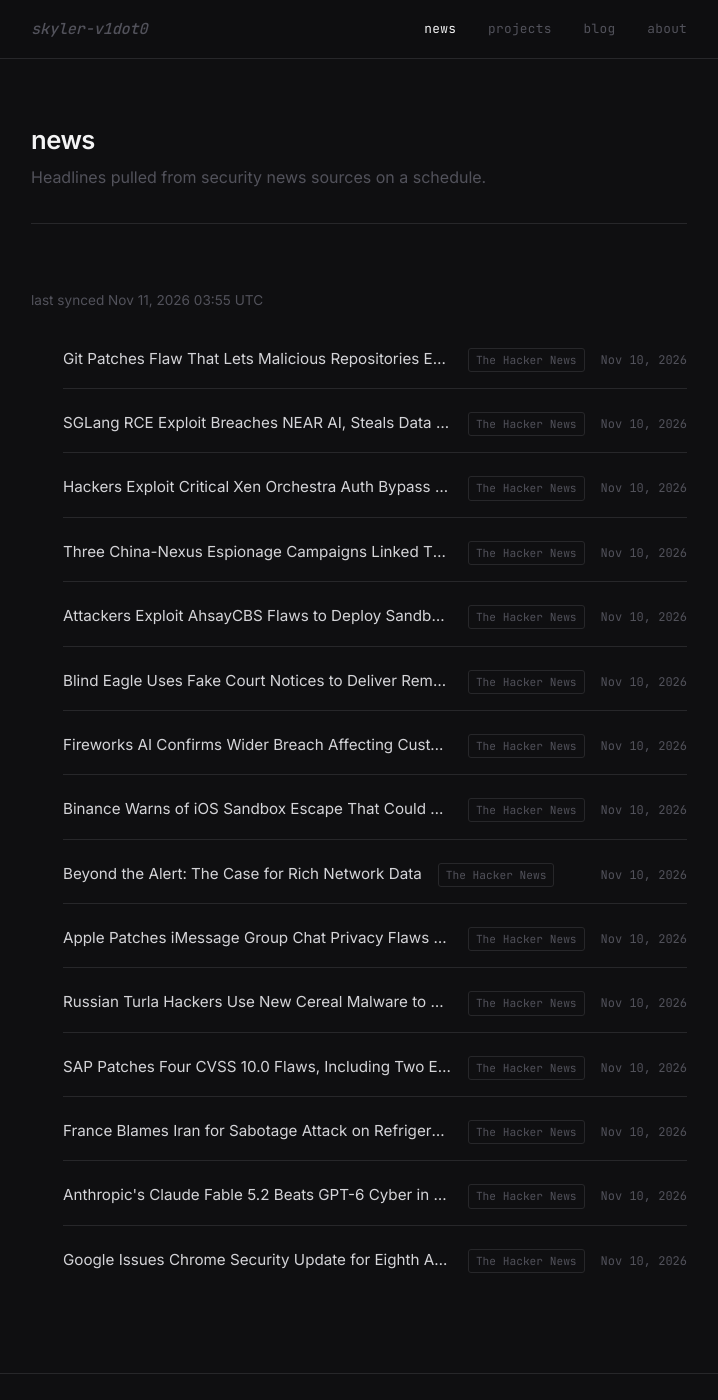
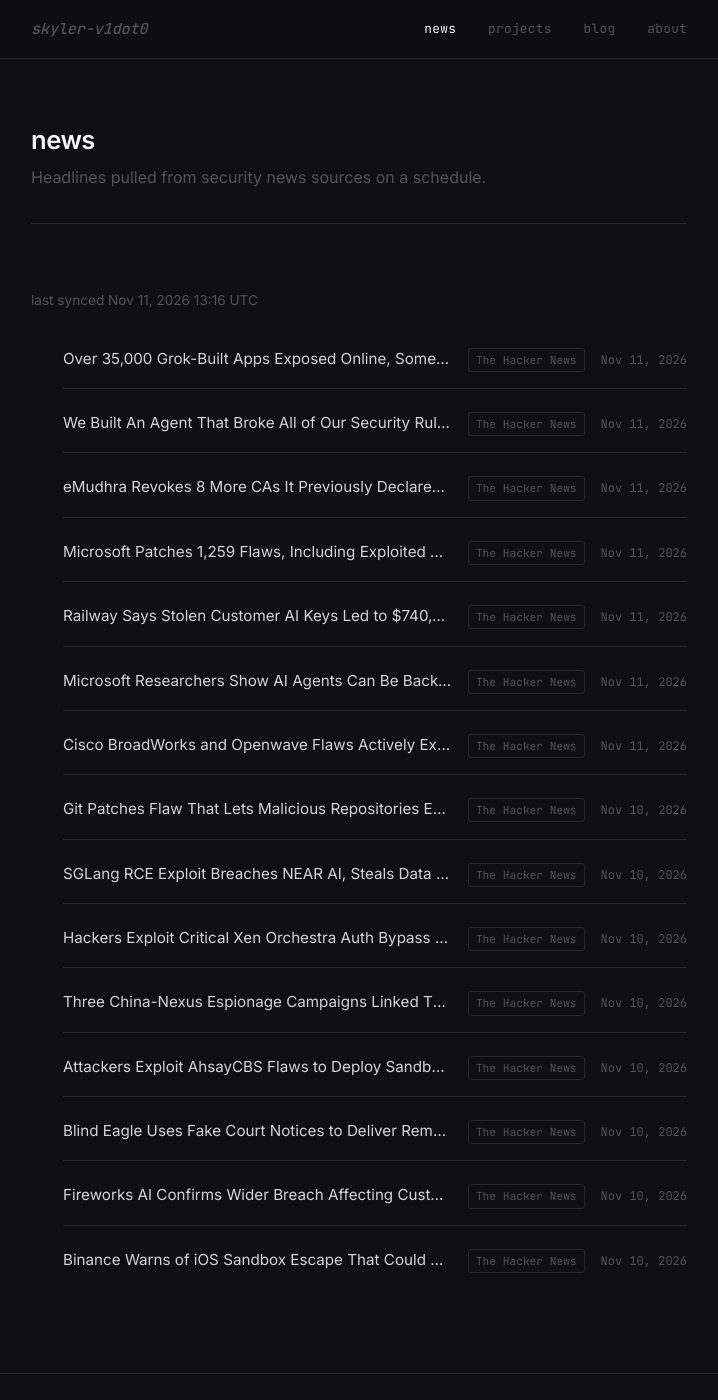
Before and after one commit to skyler-v1dot0/personal-site, a Jekyll site: the page built from news.html, in a window 1280 px wide and 1400 px high. Shown: the whole window, without its empty margins (281-999 px from the left). Built offline with Jekyll 4.4.1, drawn with Linux system fonts in a browser that asks for light colours.

Commit message:
chore: sync news feed [skip ci]

```diff
--- a/_data/news.yml
+++ b/_data/news.yml
@@ -1,6 +1,39 @@
 ---
-updated_at: '2026-11-11T03:55:09Z'
+updated_at: '2026-11-11T13:16:48Z'
 items:
+- title: Over 35,000 Grok-Built Apps Exposed Online, Some Leaking Confidential Data
+    and Passwords
+  url: https://thehackernews.com/2026/11/over-35000-grok-built-apps-exposed.html
+  source: The Hacker News
+  published: '2026-11-11T12:19:40Z'
+- title: We Built An Agent That Broke All of Our Security Rules. Here's What We Learned.
+  url: https://thehackernews.com/2026/11/we-built-agent-that-broke-all-of-our.html
+  source: The Hacker News
+  published: '2026-11-11T12:01:59Z'
+- title: eMudhra Revokes 8 More CAs It Previously Declared Unaffected by Key Compromise
+  url: https://thehackernews.com/2026/11/emudhra-revokes-8-more-cas-it.html
+  source: The Hacker News
+  published: '2026-11-11T12:00:53Z'
+- title: Microsoft Patches 1,259 Flaws, Including Exploited Outlook Bug That May Expose
+    NTLMv2 Hashes
+  url: https://thehackernews.com/2026/11/microsoft-patches-1259-flaws-including.html
+  source: The Hacker News
+  published: '2026-11-11T08:17:53Z'
+- title: Railway Says Stolen Customer AI Keys Led to $740,000 in Estimated Unauthorized
+    Usage Charges
+  url: https://thehackernews.com/2026/11/railway-says-stolen-customer-ai-keys.html
+  source: The Hacker News
+  published: '2026-11-11T07:49:04Z'
+- title: Microsoft Researchers Show AI Agents Can Be Backdoored by Editing Fewer Than
+    10 Neurons
+  url: https://thehackernews.com/2026/11/microsoft-researchers-show-ai-agents.html
+  source: The Hacker News
+  published: '2026-11-11T07:21:05Z'
+- title: Cisco BroadWorks and Openwave Flaws Actively Exploited Despite Available
+    Patches
+  url: https://thehackernews.com/2026/11/cisco-broadworks-and-openwave-flaws.html
+  source: The Hacker News
+  published: '2026-11-11T06:04:02Z'
 - title: Git Patches Flaw That Lets Malicious Repositories Execute Code During Recursive
     Clones
   url: https://thehackernews.com/2026/11/git-patches-flaw-that-lets-malicious.html
@@ -38,35 +71,3 @@ items:
   url: https://thehackernews.com/2026/11/binance-warns-of-ios-sandbox-escape.html
   source: The Hacker News
   published: '2026-11-10T12:15:31Z'
-- title: 'Beyond the Alert: The Case for Rich Network Data'
-  url: https://thehackernews.com/2026/11/beyond-alert-case-for-rich-network-data.html
-  source: The Hacker News
-  published: '2026-11-10T11:38:13Z'
-- title: Apple Patches iMessage Group Chat Privacy Flaws and Bluetooth Pairing Vulnerabilities
-  url: https://thehackernews.com/2026/11/apple-patches-imessage-group-chat.html
-  source: The Hacker News
-  published: '2026-11-10T10:16:51Z'
-- title: Russian Turla Hackers Use New Cereal Malware to Steal Emails From Government
-    Exchange Servers
-  url: https://thehackernews.com/2026/11/russian-turla-hackers-use-new-cereal.html
-  source: The Hacker News
-  published: '2026-11-10T10:07:29Z'
-- title: SAP Patches Four CVSS 10.0 Flaws, Including Two Enabling Remote Code Execution
-  url: https://thehackernews.com/2026/11/sap-patches-four-cvss-100-flaws.html
-  source: The Hacker News
-  published: '2026-11-10T10:02:40Z'
-- title: France Blames Iran for Sabotage Attack on Refrigeration Controllers at About
-    700 Retail Sites
-  url: https://thehackernews.com/2026/11/france-blames-iran-for-sabotage-attack.html
-  source: The Hacker News
-  published: '2026-11-10T09:08:20Z'
-- title: Anthropic's Claude Fable 5.2 Beats GPT-6 Cyber in Multi-Stage Cyberattack
-    Benchmark
-  url: https://thehackernews.com/2026/11/anthropics-claude-fable-52-beats-gpt-6.html
-  source: The Hacker News
-  published: '2026-11-10T08:16:14Z'
-- title: Google Issues Chrome Security Update for Eighth Actively Exploited Zero-Day
-    of 2026
-  url: https://thehackernews.com/2026/11/google-issues-chrome-security-update.html
-  source: The Hacker News
-  published: '2026-11-10T06:52:54Z'
```
